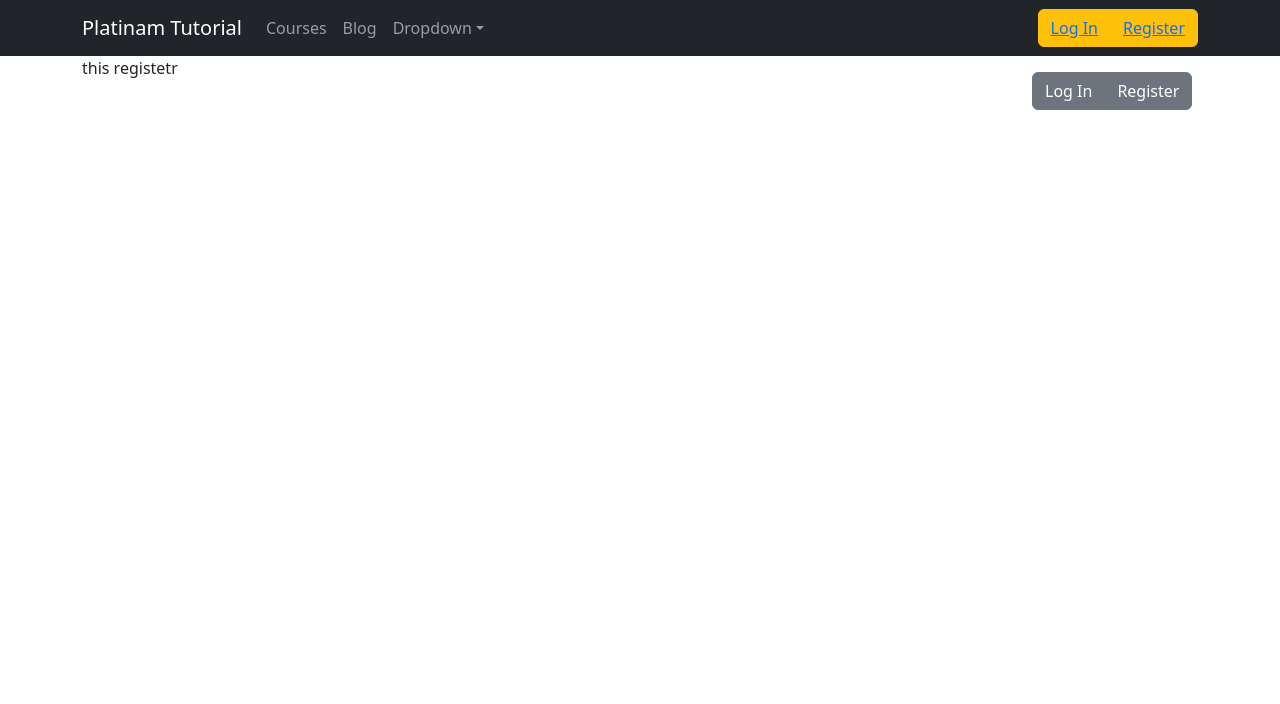
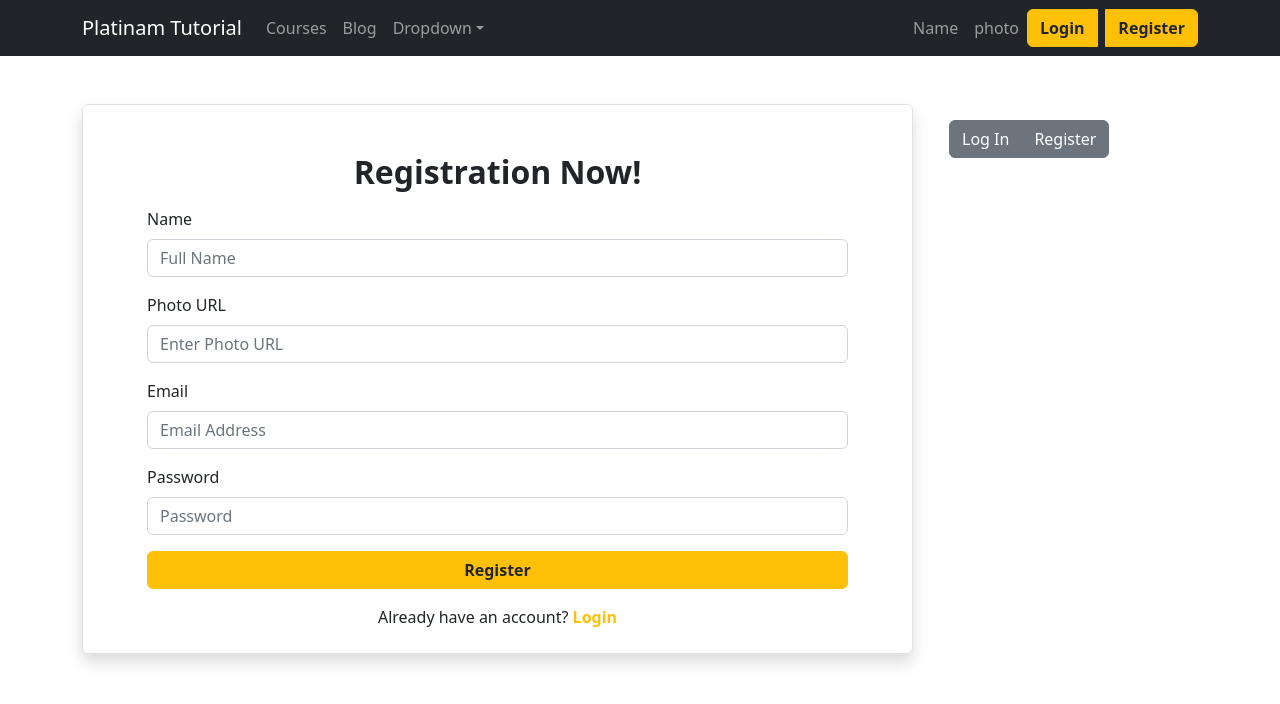
Before and after one commit to khorshed-alam-kbd/platinam-tutorial-clientsite, a React (Create React App) app: page /register in a window 1280 px wide. Shown: the top 704 px of the page. Built offline with nearby package versions, Linux system fonts and the light colour scheme.

Commit message:
platinam-tutorial

```diff
--- a/public/index.html
+++ b/public/index.html
@@ -1,14 +1,12 @@
 <!DOCTYPE html>
 <html lang="en">
+
 <head>
   <meta charset="utf-8" />
   <link rel="icon" href="%PUBLIC_URL%/favicon.ico" />
   <meta name="viewport" content="width=device-width, initial-scale=1" />
   <meta name="theme-color" content="#000000" />
-    <meta
-      name="description"
-      content="Web site created using create-react-app"
-    />
+  <meta name="description" content="Web site created using create-react-app" />
   <link rel="apple-touch-icon" href="%PUBLIC_URL%/logo192.png" />
   <!--
       manifest.json provides metadata used when your web app is installed on a
@@ -24,8 +22,9 @@
       work correctly both with client-side routing and a non-root public URL.
       Learn how to configure a non-root public URL by running `npm run build`.
     -->
-    <title>React App</title>
+  <title>platinam-tutorial</title>
 </head>
+
 <body>
   <noscript>You need to enable JavaScript to run this app.</noscript>
   <div id="root"></div>
@@ -40,4 +39,5 @@
       To create a production bundle, use `npm run build` or `yarn build`.
     -->
 </body>
+
 </html>
--- a/src/Shared/Header/Header.js
+++ b/src/Shared/Header/Header.js
@@ -31,19 +31,19 @@ const Header = () => {
                         </NavDropdown>
                     </Nav>
                     <Nav>
+                        <Nav.Link href="#deets">Name</Nav.Link>
+                        <Nav.Link eventKey={2} href="#memes">photo</Nav.Link>
+                    </Nav>
+                    <Nav>
                         <ButtonGroup className='' aria-label="Basic example">
-                            <Button variant="warning" ><Link to='/login'>Log In</Link></Button>
-                            <Button variant="warning" ><Link to='/register'>Register</Link></Button>
-                            {/* <Button variant="warning">Register</Button> */}
+                            <Button variant="warning" ><Link to='/login' className='fw-semibold text-dark text-decoration-none'>Login</Link></Button>|
+                            <Button variant="warning" ><Link to='/register' className='fw-semibold text-dark text-decoration-none'>Register</Link></Button>
                         </ButtonGroup>
-
-                        {/* <Nav.Link href="#deets">More deets</Nav.Link>
-                        <Nav.Link eventKey={2} href="#memes">
-                            Dank memes
-                        </Nav.Link> */}
                     </Nav>
                 </Navbar.Collapse>
+
             </Container>
+
         </Navbar>
 
     );
--- a/src/Shared/Login/Login.js
+++ b/src/Shared/Login/Login.js
@@ -1,9 +1,34 @@
 import React from 'react';
+import Button from 'react-bootstrap/Button';
+import Form from 'react-bootstrap/Form';
+import { Link } from 'react-router-dom';
 
 const Login = () => {
     return (
-        <div>
-            <p>This log in</p>
+        <div className='container shadow mt-5 p-5 pb-2 border rounded'>
+            <h2 className='fw-semibold text-dark text-center' >Hi, Welcome back!</h2>
+            <Form>
+                <Form.Group className="mb-3" controlId="formBasicEmail">
+                    <Form.Label>Email </Form.Label>
+                    <Form.Control type="email" placeholder="Email Address " required />
+                </Form.Group>
+
+                <Form.Group className="mb-3" controlId="formBasicPassword">
+                    <Form.Label>Password</Form.Label>
+                    <Form.Control type="password" placeholder="Password" required />
+                </Form.Group>
+                <p><small>Forgot Password?</small></p>
+
+                <Button variant="warning" type="submit" className='fw-semibold text-dark text-decoration-none w-100 mb-3 '> Login </Button>
+
+                <p className='text-center mt-3'>
+                    Don't have an account? <Link className='fw-semibold text-warning text-decoration-none' to={'/register'}> Registration Now</Link>
+                </p>
+            </Form>
+            <p className='text-center'>or</p>
+
+            <Button variant="success" type="submit" className='fw-semibold text-white text-decoration-none  w-50 mb-3 g-3'> Google </Button>
+            <Button variant="secondary" type="submit" className='fw-semibold text-white text-decoration-none w-50 mb-3'> GitHub </Button>
         </div>
     );
 };
--- a/src/Shared/Registration/Registration.js
+++ b/src/Shared/Registration/Registration.js
@@ -1,10 +1,36 @@
 import React from 'react';
+import Button from 'react-bootstrap/Button';
+import Form from 'react-bootstrap/Form';
+import { Link } from 'react-router-dom';
 
 const Registration = () => {
     return (
-        <div>
-            <p>this registetr</p>
+        <div className='container shadow mt-5 p-5 pb-2 border rounded'>
+            <h2 className='fw-semibold text-dark text-center' > Registration Now!</h2>
+            <Form className='m-3'>
+                <Form.Group className="mb-3" controlId="formBasicEmail">
+                    <Form.Label>Name </Form.Label>
+                    <Form.Control type="text" placeholder="Full Name " required />
+                </Form.Group>
+                <Form.Group className="mb-3" controlId="formBasicEmail">
+                    <Form.Label>Photo URL</Form.Label>
+                    <Form.Control type="photoUrl" placeholder="Enter Photo URL" />
+                </Form.Group>
+                <Form.Group className="mb-3" controlId="formBasicEmail">
+                    <Form.Label>Email </Form.Label>
+                    <Form.Control type="email" placeholder="Email Address " required />
+                </Form.Group>
+                <Form.Group className="mb-3" controlId="formBasicPassword">
+                    <Form.Label>Password</Form.Label>
+                    <Form.Control type="password" placeholder="Password" required />
+                </Form.Group>
 
+                <Button variant="warning" type="submit" className='fw-semibold text-dark text-decoration-none w-100'> Register </Button>
+
+                <p className='text-center mt-3'>Already have an account?
+                    <Link className='fw-semibold text-warning text-decoration-none' to={'/login'}> Login</Link>
+                </p>
+            </Form>
         </div>
     );
 };
--- a/src/Shared/RightSideNav/RightSideNav.js
+++ b/src/Shared/RightSideNav/RightSideNav.js
@@ -4,9 +4,7 @@ import ButtonGroup from 'react-bootstrap/ButtonGroup';
 
 const RightSideNav = () => {
     return (
-        <div>
-
-
+        <div className='container mt-5'>
 
             <ButtonGroup className='mt-3' aria-label="Basic example">
                 <Button variant="secondary">Log In</Button>
--- a/src/layout/Main.js
+++ b/src/layout/Main.js
@@ -11,11 +11,11 @@ const Main = () => {
             <Header></Header>
             <Container>
                 <Row>
-                    <Col lg='10'>
+                    <Col lg='9'>
                         <Outlet></Outlet>
                     </Col>
 
-                    <Col lg='2'>
+                    <Col lg='3'>
                         <RightSideNav></RightSideNav>
                     </Col>
                 </Row>
```
Lines whose indentation alone changed are shown as unchanged.
